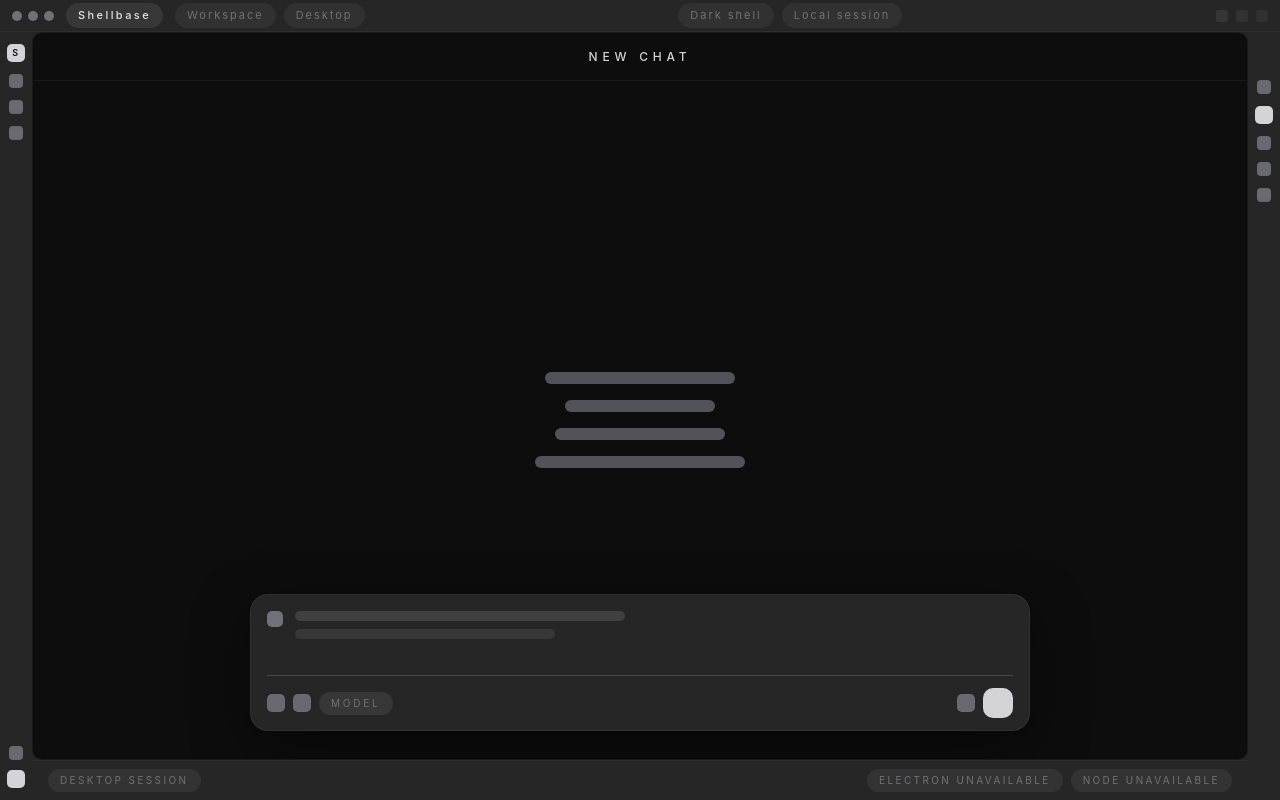
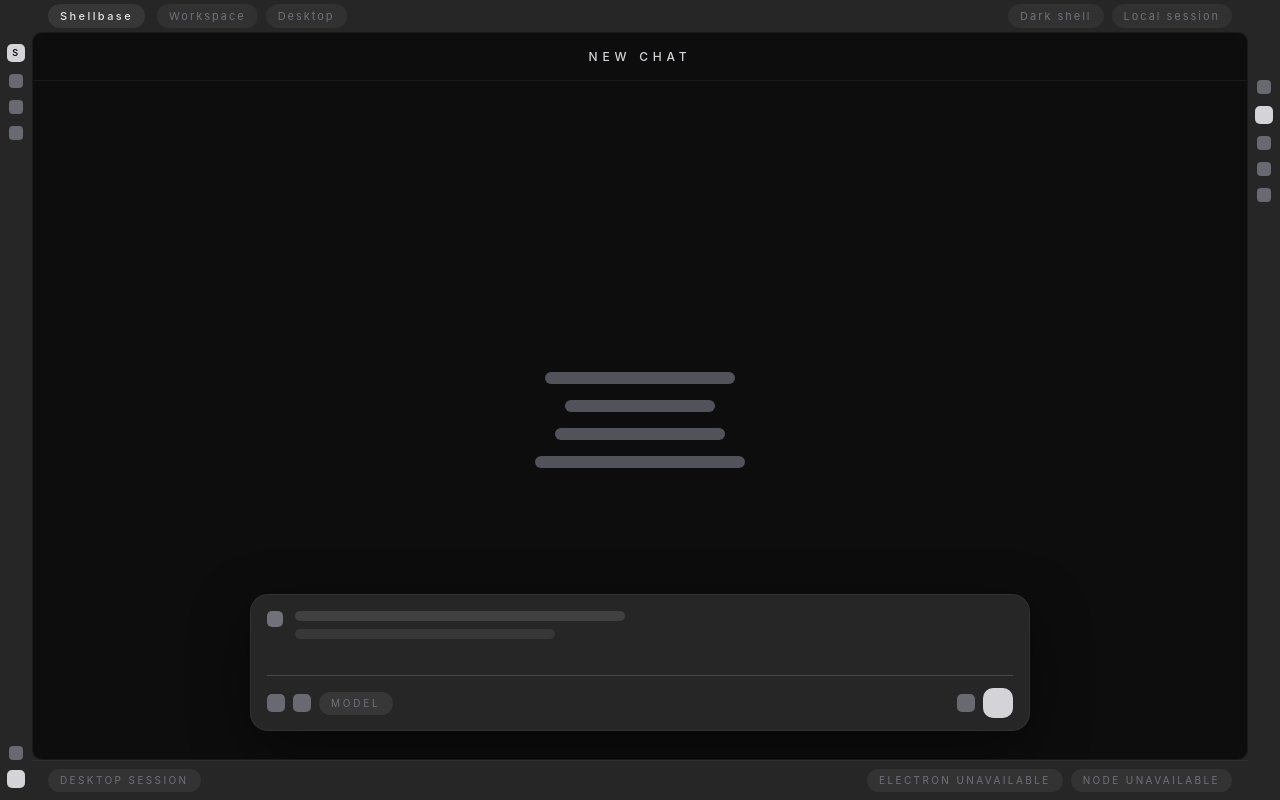
Before and after one commit to garysilas/shellbase, a React (Vite) app: page / in a window 1280 px wide. Built offline with nearby package versions, Linux system fonts and the light colour scheme.

Commit message:
Polish top chrome and update project audit
- configure hidden macOS title bar and draggable top chrome

- align top chrome pills and remove placeholder border/dots

- refresh current-state report with corrected feature audit and roadmap

```diff
--- a/src/main/index.ts
+++ b/src/main/index.ts
@@ -9,6 +9,8 @@ const createMainWindow = (): BrowserWindow => {
     minHeight: 720,
     backgroundColor: '#090b10',
     title: 'Shellbase',
+    titleBarStyle: process.platform === 'darwin' ? 'hidden' : 'default',
+    trafficLightPosition: process.platform === 'darwin' ? { x: 16, y: 10 } : undefined,
     webPreferences: {
       preload: join(__dirname, '../preload/index.mjs'),
       contextIsolation: true,
--- a/src/renderer/src/components/shell/AppShell.tsx
+++ b/src/renderer/src/components/shell/AppShell.tsx
@@ -18,7 +18,7 @@ export const AppShell = ({ appName, platform, versions }: AppShellProps) => {
   return (
     <main className="h-screen overflow-hidden bg-[#262626] text-zinc-100">
       <div className="flex h-full flex-col bg-[linear-gradient(180deg,#2a2a2a_0%,#242424_100%)]">
-        <TopChrome appName={appName} />
+        <TopChrome appName={appName} platform={platform} />
         <div className="flex min-h-0 flex-1 overflow-hidden">
           <LeftRail appName={appName} />
           <ConversationPanel isOpen={isConversationPanelOpen} />
--- a/src/renderer/src/components/shell/TopChrome.tsx
+++ b/src/renderer/src/components/shell/TopChrome.tsx
@@ -2,27 +2,38 @@ import type { CSSProperties } from 'react';
 
 type TopChromeProps = {
   appName: string;
+  platform: string;
 };
 
 const leftChips = ['Workspace', 'Desktop'];
 const centerChips = ['Dark shell', 'Local session'];
 
-export const TopChrome = ({ appName }: TopChromeProps) => {
+type AppRegionStyle = CSSProperties & {
+  WebkitAppRegion: 'drag' | 'no-drag';
+};
+
+const dragRegionStyle: AppRegionStyle = { WebkitAppRegion: 'drag' };
+const noDragRegionStyle: AppRegionStyle = { WebkitAppRegion: 'no-drag' };
+
+export const TopChrome = ({ appName, platform }: TopChromeProps) => {
+  const isMac =
+    platform === 'darwin' ||
+    /mac/i.test(navigator.platform) ||
+    /mac os|macintosh|macintel/i.test(navigator.userAgent);
+  const dragStyle = isMac ? dragRegionStyle : undefined;
+  const noDragStyle = isMac ? noDragRegionStyle : undefined;
+  const leftClusterOffsetClass = isMac ? 'pl-24' : '';
+
   return (
     <div
-      className="flex h-8 items-center justify-between border-b border-white/[0.04] bg-[#262626] px-3 text-[11px] text-zinc-400"
-      style={{ WebkitAppRegion: 'drag' } as CSSProperties}
+      className="flex h-8 items-center justify-between bg-[#262626] px-12 text-[11px] text-zinc-400"
+      style={dragStyle}
     >
-      <div className="flex items-center gap-3">
-        <div className="flex items-center gap-1.5" aria-hidden="true">
-          <span className="h-2.5 w-2.5 rounded-full bg-zinc-500" />
-          <span className="h-2.5 w-2.5 rounded-full bg-zinc-500" />
-          <span className="h-2.5 w-2.5 rounded-full bg-zinc-500" />
-        </div>
-        <div className="rounded-full bg-white/[0.08] px-3 py-1 font-medium tracking-[0.22em] text-zinc-200">
+      <div className={`flex items-center gap-3 ${leftClusterOffsetClass}`}>
+        <div className="rounded-full bg-white/[0.08] px-3 py-1 font-medium tracking-[0.22em] text-zinc-200" style={noDragStyle}>
           {appName}
         </div>
-        <div className="flex items-center gap-2" aria-hidden="true">
+        <div className="flex items-center gap-2" aria-hidden="true" style={noDragStyle}>
           {leftChips.map((chip) => (
             <span
               key={chip}
@@ -34,7 +45,11 @@ export const TopChrome = ({ appName }: TopChromeProps) => {
         </div>
       </div>
 
-      <div className="hidden items-center gap-2 md:flex" aria-hidden="true">
+      <div
+        className="hidden items-center gap-2 md:flex"
+        aria-hidden="true"
+        style={noDragStyle}
+      >
         {centerChips.map((chip) => (
           <span
             key={chip}
@@ -44,12 +59,6 @@ export const TopChrome = ({ appName }: TopChromeProps) => {
           </span>
         ))}
       </div>
-
-      <div className="flex items-center gap-2" aria-hidden="true">
-        <span className="h-3 w-3 rounded-sm bg-[#6E787E2E]" />
-        <span className="h-3 w-3 rounded-sm bg-[#6E787E29]" />
-        <span className="h-3 w-3 rounded-sm bg-[#6E787E24]" />
-      </div>
     </div>
   );
 };
```
Also changed, not shown: 1 other file (tests, documents, lock files or other folders).
